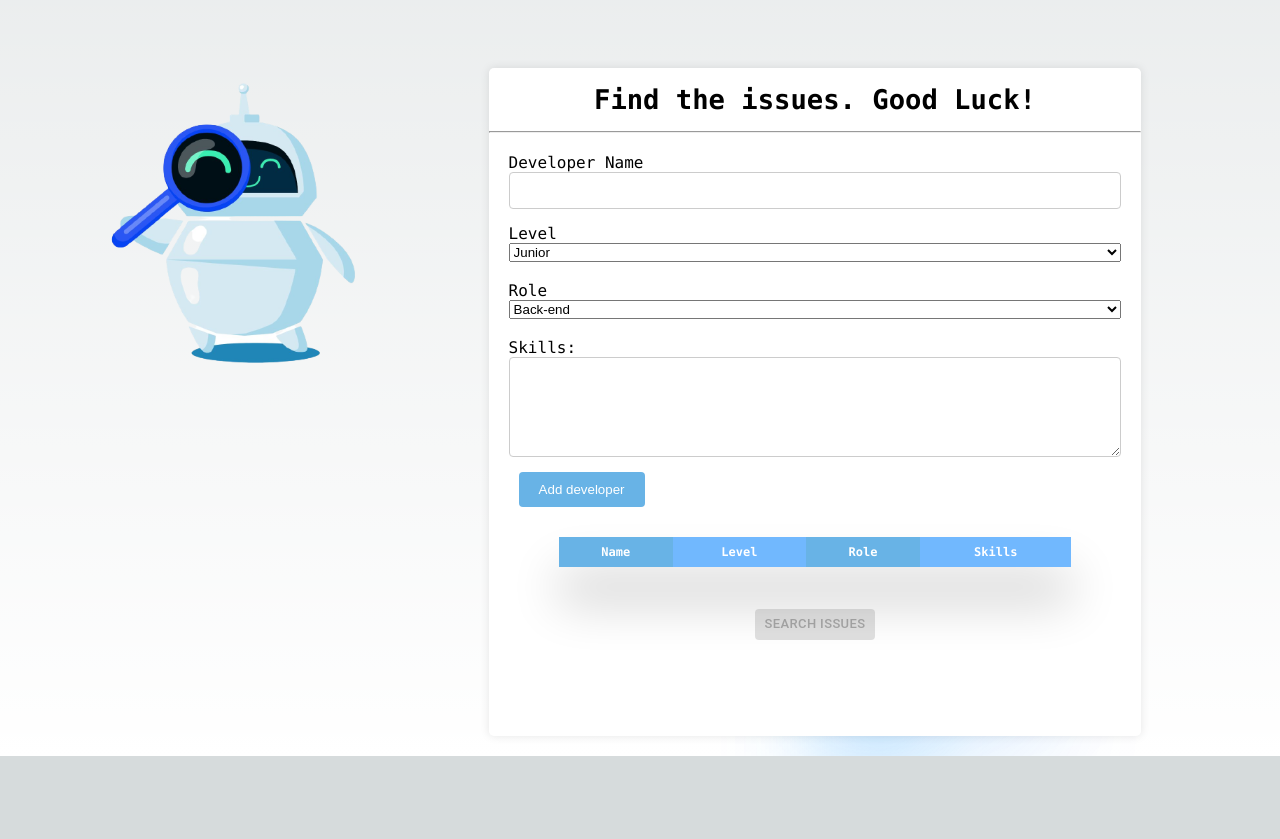
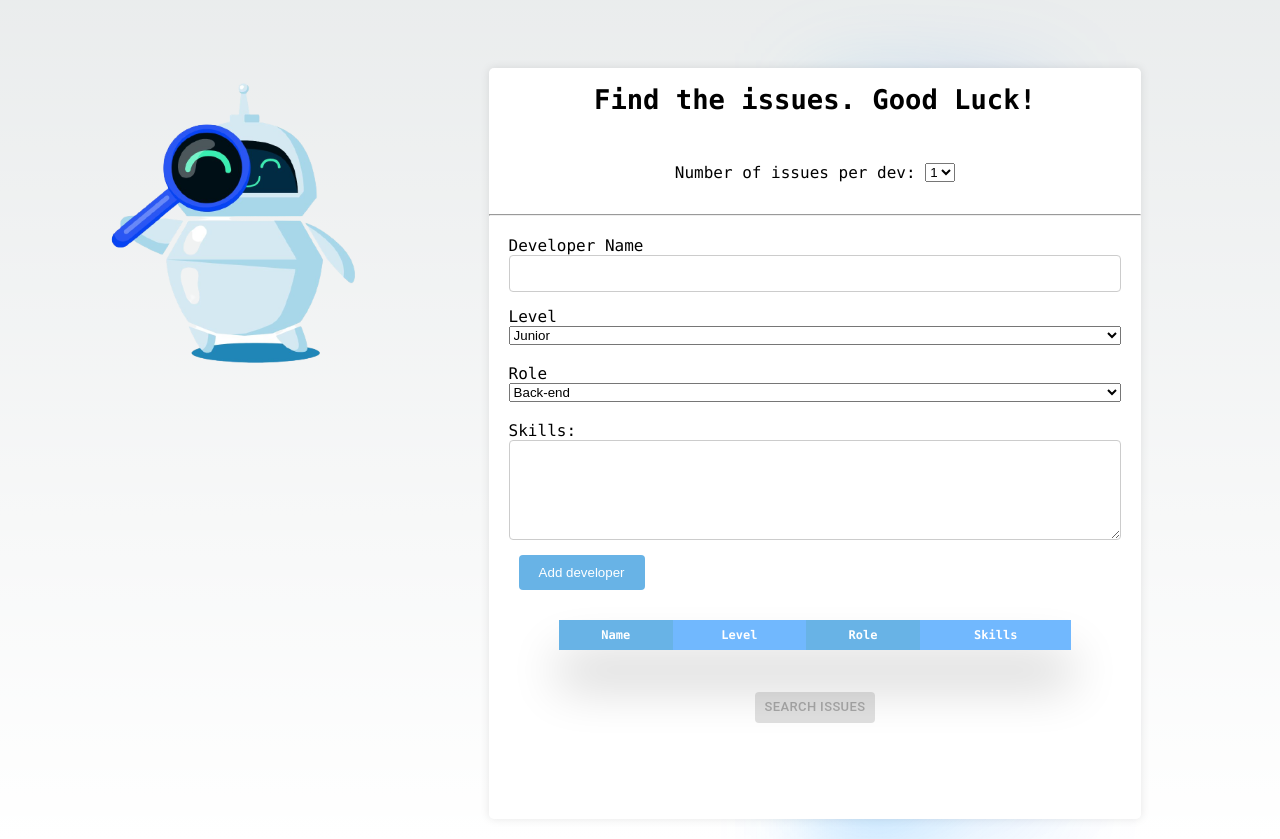
Before and after one commit to carlosgabrielmf/issuebot, a Next.js app: page / in a window 1280 px wide. Shown: the part 820-1659 px from the top of the page. Before the commit the page ends 1576 px from the top, so only its background shows below. Built offline with nearby package versions, Linux system fonts and the light colour scheme.

Commit message:
feat: add number of allowed issues per developer

```diff
--- a/pages/api/open-ai.ts
+++ b/pages/api/open-ai.ts
@@ -1,12 +1,9 @@
 /* eslint-disable import/no-anonymous-default-export */
-import { DeveloperFactory } from "@/app/back-end/developer/factory/developer.factory";
 import { Developer } from "@/app/back-end/developer/type/developer.type";
 import { GithubApiClient } from "@/app/back-end/github-issues/client/github-issues.client";
 import { OpenAIApiClient } from "@/app/back-end/open-ai/client/open-ai.client";
-import { OpenAiResponse } from "@/app/back-end/open-ai/response/open-ai.response";
 import { QuestionBuilder } from "@/app/back-end/question/question.builder";
 import { NextApiRequest, NextApiResponse } from "next";
-import { Configuration, OpenAIApi } from "openai";
 
 type OpenAiRequest = {
     number_issues_by_developers: number,
--- a/src/app/components/developer-form.tsx
+++ b/src/app/components/developer-form.tsx
@@ -29,6 +29,7 @@ export interface Developer {
 
 const DeveloperForm: React.FC = () => {
   const [search, setSearch] = useState<boolean>(false);
+  const [numberOfIssues, setNumberOfIssues] = useState<number>(1);
 
   const [developers, setDevelopers] = useState<Developer[]>([]);
   const [developer, setDeveloper] = useState<Developer>({
@@ -59,6 +60,8 @@ const DeveloperForm: React.FC = () => {
     }));
   };
 
+  const handleChangeNumberOfIssues = (event: React.ChangeEvent<HTMLSelectElement>) => setNumberOfIssues(Number(event.target.value))
+
   const handleOnClick = () => {
     if (developers.length > 0) {
       setSearch(true);
@@ -79,6 +82,15 @@ const DeveloperForm: React.FC = () => {
           className={styles.description}>
           Find the issues. Good Luck!
         </h2>
+        <div className={styles.center}>
+          <label htmlFor="number-of-issues">Number of issues per dev:&nbsp;</label>
+          <select id="number-of-issues" name="number-of-issues" defaultValue={1} value={numberOfIssues} onChange={handleChangeNumberOfIssues}>
+            <option value="1"> 1 </option>
+            <option value="2"> 2 </option>
+            <option value="3"> 3 </option>
+            <option value="4"> 4 </option>
+          </select>
+        </div>
         <hr style={{color: "rgba(1, 65, 255, 0.3)"}}/>
         <form className={styles.form} onSubmit={handleSubmit}>
           <div className={styles.formComponent}>
@@ -149,7 +161,7 @@ const DeveloperForm: React.FC = () => {
           <Button disabled={developers.length===0||search} variant="contained" size="small" onClick={handleOnClick}>Search issues</Button>
         </div>
         <div className={styles.center}>
-          <OpenAiIssuesResult developers={developers} searchFlag={search} />
+          <OpenAiIssuesResult developers={developers} searchFlag={search} numberOfIssues={numberOfIssues} />
         </div>
       </div>
     </section>
--- a/src/app/components/open-ai-issues-result.tsx
+++ b/src/app/components/open-ai-issues-result.tsx
@@ -25,7 +25,7 @@ type DevelopersIssues = {
     issues: Issues[]
 }
 
-const OpenAiIssuesResult: React.FC<{developers: DeveloperForm[], searchFlag: boolean}> = (props) => {
+const OpenAiIssuesResult: React.FC<{developers: DeveloperForm[], searchFlag: boolean, numberOfIssues: number}> = (props) => {
     const [developerIssues, setDeveloperIssues] = useState<DevelopersIssues[]>([]);
     const [loading, setLoading] = useState<boolean>(false);
 
@@ -43,7 +43,7 @@ const OpenAiIssuesResult: React.FC<{developers: DeveloperForm[], searchFlag: boo
                 })
 
                 const data = {
-                    number_issues_by_developers: 4,
+                    number_issues_by_developers: props.numberOfIssues,
                     developers: developers
                 };
 
```
